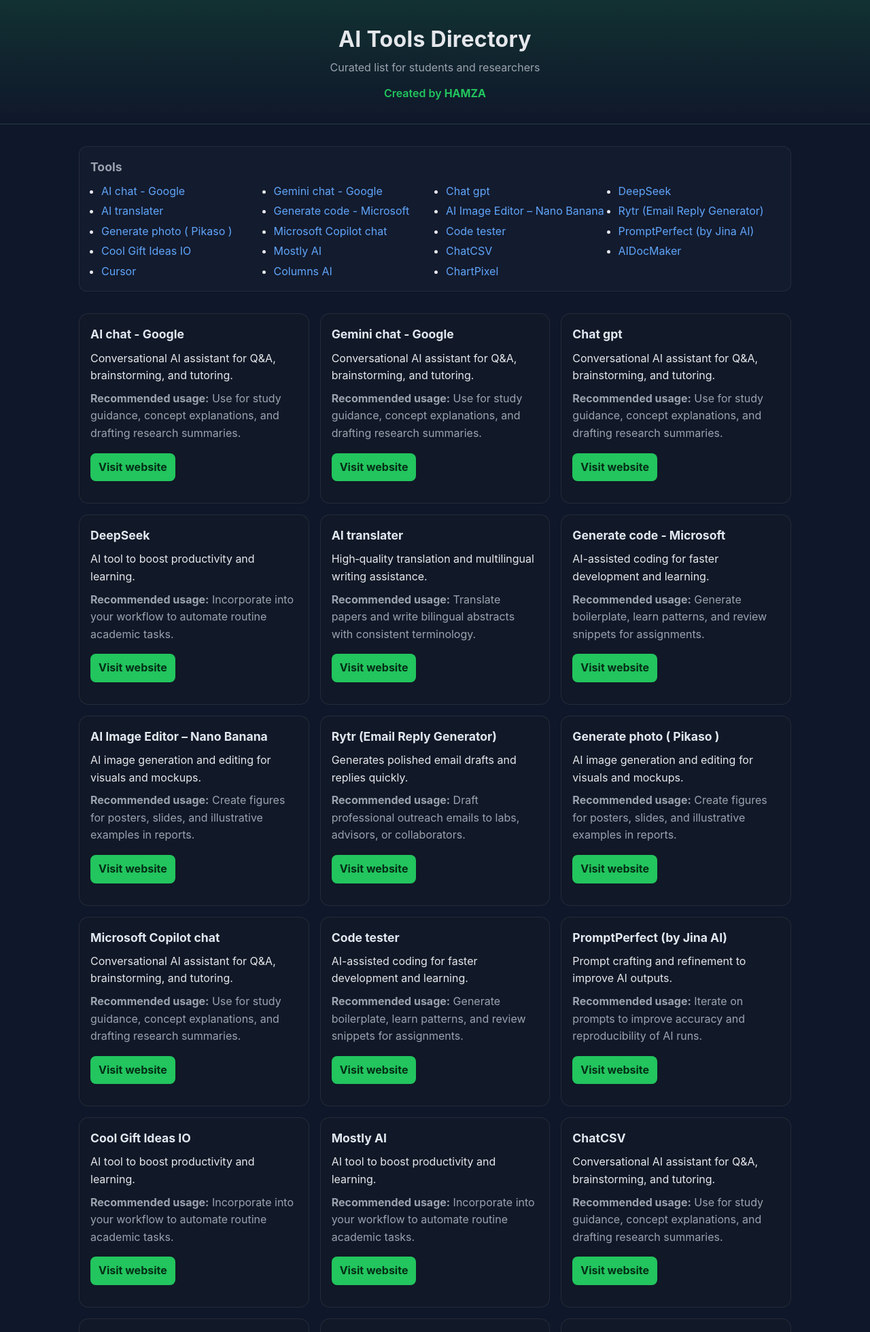
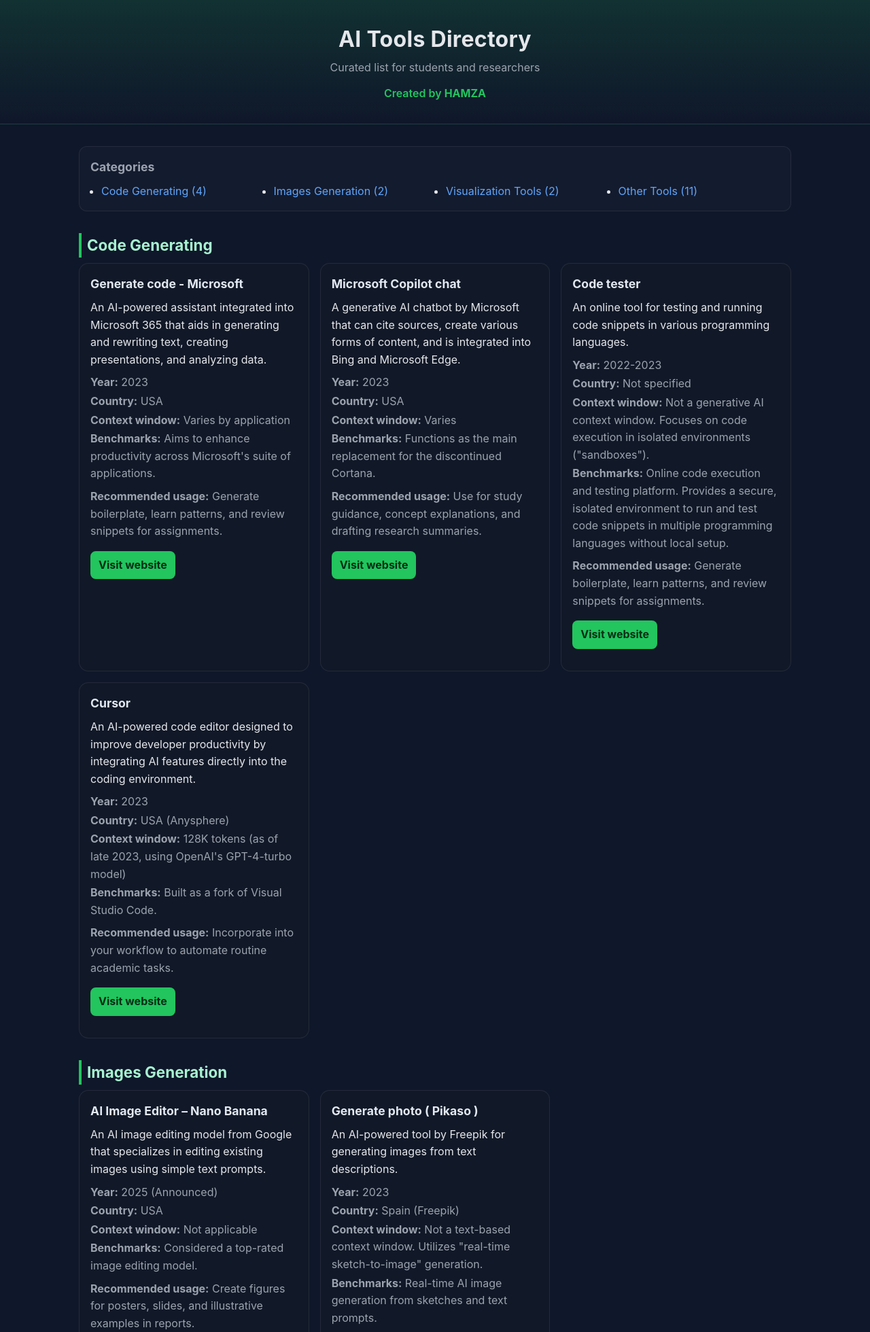
Before and after one commit to HamzaAesmael/Ai-tools-directory, a Flask app: page / in a window 1280 px wide. Shown: the top 1960 px of the page at 68% size. Run offline with Flask 3, Linux system fonts and the light colour scheme.

Commit message:
Update table.csv and site

```diff
--- a/app.py
+++ b/app.py
@@ -1,7 +1,7 @@
 import csv
 import os
 from dataclasses import dataclass
-from typing import List
+from typing import Dict, List, Tuple
 
 from flask import Flask, render_template, url_for
 
@@ -19,6 +19,11 @@ class Tool:
     link: str
     description: str
     usage: str
+    year: str = ""
+    country: str = ""
+    context_window: str = ""
+    benchmarks: str = ""
+    category: str = "Uncategorized"
 
 
 def generate_description(tool_name: str) -> str:
@@ -65,6 +70,17 @@ def generate_usage(tool_name: str) -> str:
     return "Incorporate into your workflow to automate routine academic tasks."
 
 
+def infer_category(tool_name: str) -> str:
+    name = tool_name.lower()
+    if any(k in name for k in ["image", "photo", "nano banana", "pikaso", "freepik"]):
+        return "Images Generation"
+    if any(k in name for k in ["code", "copilot", "tester", "cursor"]):
+        return "Code Generating"
+    if any(k in name for k in ["vis", "chart", "columns", "chartpixel", "visualization"]):
+        return "Visualization Tools"
+    return "Other Tools"
+
+
 def load_tools(csv_path: str) -> List[Tool]:
     tools: List[Tool] = []
     if not os.path.exists(csv_path):
@@ -82,9 +98,36 @@ def load_tools(csv_path: str) -> List[Tool]:
                 or "Untitled Tool"
             ).strip()
             link = (row.get("Link") or row.get("url") or row.get("href") or "").strip()
-            description = generate_description(name)
+
+            # Optional richer fields from the updated CSV
+            desc_from_csv = (
+                row.get("Description of the Site")
+                or row.get("description")
+                or row.get("summary")
+                or ""
+            ).strip()
+            year = (row.get("Year Creation of the Site") or row.get("year") or "").strip()
+            country = (row.get("Country Who Created") or row.get("country") or "").strip()
+            context_window = (row.get("Context Window") or row.get("context") or "").strip()
+            benchmarks = (row.get("Benchmarks") or row.get("notes") or "").strip()
+            category = (row.get("Category") or "").strip() or infer_category(name)
+
+            description = desc_from_csv or generate_description(name)
             usage = generate_usage(name)
-            tools.append(Tool(name=name, link=link, description=description, usage=usage))
+
+            tools.append(
+                Tool(
+                    name=name,
+                    link=link,
+                    description=description,
+                    usage=usage,
+                    year=year,
+                    country=country,
+                    context_window=context_window,
+                    benchmarks=benchmarks,
+                    category=category,
+                )
+            )
     return tools
 
 
@@ -92,7 +135,23 @@ def load_tools(csv_path: str) -> List[Tool]:
 def index():
     csv_path = os.path.join(os.path.dirname(__file__), "table.csv")
     tools = load_tools(csv_path)
-    return render_template("index.html", tools=tools)
+    # Group by category for rendering
+    category_to_tools: Dict[str, List[Tool]] = {}
+    for t in tools:
+        category_to_tools.setdefault(t.category, []).append(t)
+    # Stable order for requested categories
+    preferred_order = ["Code Generating", "Images Generation", "Visualization Tools", "Other Tools"]
+    ordered_categories: List[Tuple[str, List[Tool]]] = []
+    seen = set()
+    for cat in preferred_order:
+        if cat in category_to_tools:
+            ordered_categories.append((cat, category_to_tools[cat]))
+            seen.add(cat)
+    for cat, items in sorted(category_to_tools.items()):
+        if cat not in seen:
+            ordered_categories.append((cat, items))
+
+    return render_template("index.html", tools=tools, categories=ordered_categories)
 
 
 if __name__ == "__main__":
--- a/static/styles.css
+++ b/static/styles.css
@@ -23,6 +23,11 @@ a:hover { text-decoration: underline; }
 .tool-link a { display: inline-block; background: var(--accent); color: #052e16; font-weight: 700; padding: .5rem .75rem; border-radius: 8px; }
 .tool-link a:hover { filter: brightness(1.05); text-decoration: none; }
 
+.category-section { margin: 2rem 0; }
+.category-title { margin: 0 0 .5rem; font-size: 1.4rem; color: #a7f3d0; border-left: 4px solid var(--accent); padding-left: .5rem; }
+.meta { list-style: none; padding: 0; margin: 0 0 .5rem; color: var(--muted); }
+.meta li { margin: .125rem 0; }
+
 .site-footer { text-align: center; color: var(--muted); padding: 2rem 1rem; border-top: 1px solid rgba(255,255,255,0.06); margin-top: 2rem; }
 
 @media (prefers-reduced-motion: reduce) { * { transition: none !important; } }
--- a/templates/index.html
+++ b/templates/index.html
@@ -14,30 +14,41 @@
     </header>
 
     <main id="content" class="container" role="main">
-      {% if tools and tools|length > 0 %}
-        <nav class="toc" aria-label="Tool index">
-          <h2>Tools</h2>
+      {% if categories and categories|length > 0 %}
+        <nav class="toc" aria-label="Tool index by category">
+          <h2>Categories</h2>
           <ul>
-            {% for tool in tools %}
-            <li><a href="#tool-{{ loop.index }}">{{ tool.name }}</a></li>
+            {% for cat, items in categories %}
+            <li><a href="#cat-{{ loop.index }}">{{ cat }} ({{ items|length }})</a></li>
             {% endfor %}
           </ul>
         </nav>
 
-        <section class="tool-grid" aria-live="polite">
-          {% for tool in tools %}
-          <article id="tool-{{ loop.index }}" class="tool-card" aria-labelledby="tool-title-{{ loop.index }}">
-            <h3 id="tool-title-{{ loop.index }}" class="tool-title">{{ tool.name }}</h3>
+        {% for cat, items in categories %}
+        <section id="cat-{{ loop.index }}" class="category-section" aria-labelledby="cat-title-{{ loop.index }}">
+          <h2 id="cat-title-{{ loop.index }}" class="category-title">{{ cat }}</h2>
+          <div class="tool-grid" aria-live="polite">
+            {% for tool in items %}
+            <article class="tool-card" aria-labelledby="tool-title-{{ cat|replace(' ','-') }}-{{ loop.index }}">
+              <h3 id="tool-title-{{ cat|replace(' ','-') }}-{{ loop.index }}" class="tool-title">{{ tool.name }}</h3>
               <p class="tool-desc">{{ tool.description }}</p>
+              <ul class="meta">
+                {% if tool.year %}<li><strong>Year:</strong> {{ tool.year }}</li>{% endif %}
+                {% if tool.country %}<li><strong>Country:</strong> {{ tool.country }}</li>{% endif %}
+                {% if tool.context_window %}<li><strong>Context window:</strong> {{ tool.context_window }}</li>{% endif %}
+                {% if tool.benchmarks %}<li><strong>Benchmarks:</strong> {{ tool.benchmarks }}</li>{% endif %}
+              </ul>
               <p class="tool-usage"><strong>Recommended usage:</strong> {{ tool.usage }}</p>
               {% if tool.link %}
               <p class="tool-link"><a href="{{ tool.link }}" target="_blank" rel="noopener noreferrer">Visit website</a></p>
               {% endif %}
             </article>
             {% endfor %}
+          </div>
         </section>
+        {% endfor %}
       {% else %}
-        <p>No tools found. Please ensure <code>table.csv</code> is present with columns <code>Tool Name</code> and <code>Link</code>.</p>
+        <p>No tools found. Please ensure <code>table.csv</code> includes at least <code>Tool Name</code> and <code>Link</code>. Optional columns: <code>Description of the Site</code>, <code>Year Creation of the Site</code>, <code>Country Who Created</code>, <code>Context Window</code>, <code>Benchmarks</code>, <code>Category</code>.</p>
       {% endif %}
     </main>
 
```
Lines whose indentation alone changed are shown as unchanged.
